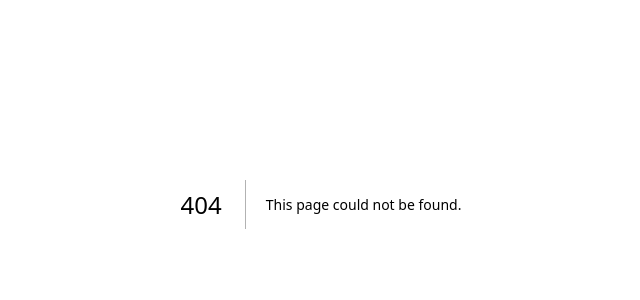
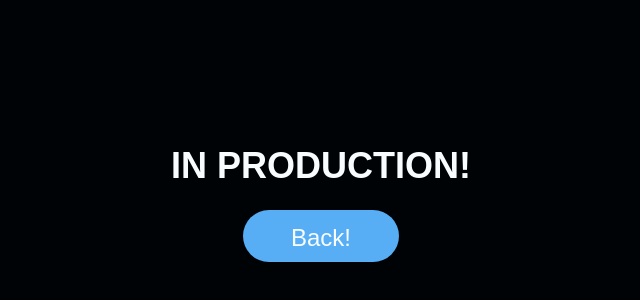
Before and after one commit to tristnaja/notin, a Next.js app: page /auth/forgot-password in a window 1280 px wide. Before the commit this address had no page. Shown: the part 196-496 px from the top of the page, without its empty margins (319-959 px from the left). Built offline with nearby package versions, Linux system fonts and the light colour scheme; a web font is replaced by a local one.

Commit message:
refactor: Add 'IN PRODUCTION!' Placeholder

```diff
--- /dev/null
+++ b/src/app/auth/forgot-password/page.tsx
@@ -0,0 +1,15 @@
+import Link from "next/link";
+
+export default function ForgotPassword() {
+  return (
+    <div className="flex-col gap-6 absolute top-0 left-0 right-0 bottom-0 z-10 flex justify-center items-center font-extrabold text-4xl">
+      <h1>IN PRODUCTION!</h1>
+      <Link
+        href="/auth/sign-in"
+        className="bg-blue rounded-full py-2 px-12 text-2xl font-medium pt-3"
+      >
+        Back!
+      </Link>
+    </div>
+  );
+}
--- /dev/null
+++ b/src/app/documentation/page.tsx
@@ -0,0 +1,15 @@
+import Link from "next/link";
+
+export default function Documentation() {
+  return (
+    <div className="flex-col gap-6 absolute top-0 left-0 right-0 bottom-0 z-10 flex justify-center items-center font-extrabold text-4xl">
+      <h1>IN PRODUCTION!</h1>
+      <Link
+        href="/"
+        className="bg-blue rounded-full py-2 px-12 text-2xl font-medium pt-3"
+      >
+        Back!
+      </Link>
+    </div>
+  );
+}
--- /dev/null
+++ b/src/app/home/page.tsx
@@ -0,0 +1,15 @@
+import Link from "next/link";
+
+export default function Home() {
+  return (
+    <div className="flex-col gap-6 absolute top-0 left-0 right-0 bottom-0 z-10 flex justify-center items-center font-extrabold text-4xl">
+      <h1>IN PRODUCTION!</h1>
+      <Link
+        href="/"
+        className="bg-blue rounded-full py-2 px-12 text-2xl font-medium pt-3"
+      >
+        Back!
+      </Link>
+    </div>
+  );
+}
```
